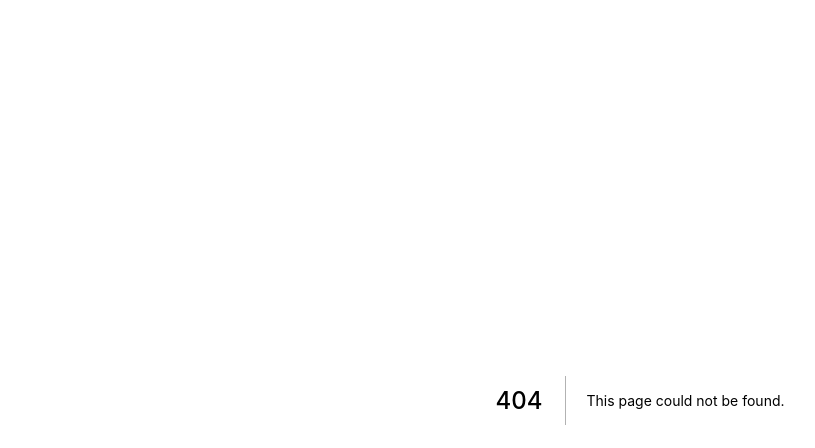
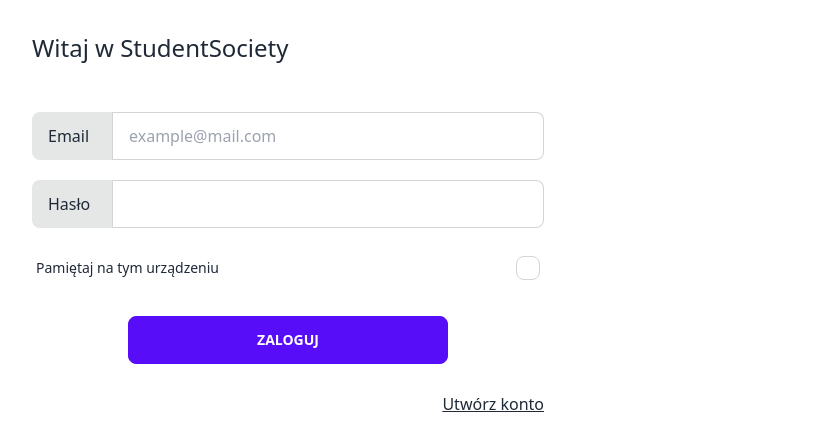
Before and after one commit to EP-coode/ZPI, a Next.js app in the folder renderer/: page /login in a window 1280 px wide. Before the commit this address had no page. Shown: the top 448 px of the page, without its empty margins (0-815 px from the left). Built offline with nearby package versions, Linux system fonts and the light colour scheme.

Commit message:
imlement login form view; imlement skeleto of uath service

```diff
--- a/renderer/package.json
+++ b/renderer/package.json
@@ -10,6 +10,7 @@
   },
   "dependencies": {
     "classnames": "^2.3.2",
+    "jwt-decode": "^3.1.2",
     "next": "12.3.1",
     "react": "18.2.0",
     "react-dom": "18.2.0"
--- a/renderer/pages/index.tsx
+++ b/renderer/pages/index.tsx
@@ -1,6 +1,4 @@
 import type { NextPage } from "next";
-import Head from "next/head";
-import Image from "next/image";
 
 const Home: NextPage = () => {
   return <div>INDEX PAGE</div>;
--- /dev/null
+++ b/renderer/pages/login.tsx
@@ -0,0 +1,13 @@
+import type { NextPage } from "next";
+import FullPageFormWrapper from "../src/layout/FullPageFormWrapper";
+import LoginForm from "../src/components/LoginForm";
+
+const Login: NextPage = () => {
+  return (
+    <FullPageFormWrapper>
+      <LoginForm />
+    </FullPageFormWrapper>
+  );
+};
+
+export default Login;
--- /dev/null
+++ b/renderer/pages/register.tsx
@@ -0,0 +1,8 @@
+import { NextPage } from "next";
+import FullPageFormWrapper from "../src/layout/FullPageFormWrapper";
+
+const Register: NextPage = () => {
+  return <FullPageFormWrapper>register</FullPageFormWrapper>;
+};
+
+export default Register;
--- /dev/null
+++ b/renderer/src/components/LoginForm.tsx
@@ -0,0 +1,75 @@
+import Link from "next/link";
+import React, { useState } from "react";
+
+type Props = {};
+
+const LoginForm = (props: Props) => {
+  const [rememberOnThisDevice, setRememberOnThisDevice] = useState(false);
+
+  const handleFormSubmit = (e: React.SyntheticEvent) => {
+    e.preventDefault();
+
+    const target = e.target as typeof e.target & {
+      email: { value: string };
+      password: { value: string };
+    };
+
+    alert(`Loguje jako: ${target.email.value}, ${target.password.value}`)
+
+    //TODO podpięcie do serwera
+
+  };
+
+  return (
+    <form
+      onSubmit={handleFormSubmit}
+      className="h-full max-w-xl min-w-[20rem] w-full bg-base-100 p-8 flex flex-col gap-5 rounded-md"
+    >
+      <h1 className="text-2xl mb-7">Witaj w StudentSociety</h1>
+      <label className="input-group">
+        <span className="w-20">Email</span>
+        <input
+          type="text"
+          name="email"
+          placeholder="example@mail.com"
+          className="input input-bordered w-0 flex-grow"
+        />
+      </label>
+
+      <label className="input-group">
+        <span className="w-20">Hasło</span>
+        <input
+          type="password"
+          name="password"
+          className="input input-bordered w-0 flex-grow"
+        />
+      </label>
+
+      <label className="label cursor-pointer">
+        <span className="label-text">Pamiętaj na tym urządzeniu</span>
+        <input
+          type="checkbox"
+          checked={rememberOnThisDevice}
+          onClick={() => {
+            setRememberOnThisDevice((prevState) => !prevState);
+          }}
+          className="checkbox"
+        />
+      </label>
+
+      <input
+        type="submit"
+        className="btn btn-primary w-full max-w-xs mx-auto my-2"
+        value="Zaloguj"
+      />
+
+      <div className="form-control ml-auto mr-0">
+        <Link href={"/register"}>
+          <a className="link">Utwórz konto</a>
+        </Link>
+      </div>
+    </form>
+  );
+};
+
+export default LoginForm;
--- /dev/null
+++ b/renderer/src/layout/FullPageFormWrapper.tsx
@@ -0,0 +1,28 @@
+import React from "react";
+
+type Props = {
+  children: React.ReactNode;
+};
+
+const FullPageFormWrapper = ({ children }: Props) => {
+  return (
+    <div
+      className={`
+            min-w-full
+            min-h-screen
+            bg-gradient-to-br from-indigo-500 via-purple-500 to-pink-500`}
+    >
+      <div
+        className={`fixed top-1/2 left-1/2 -translate-y-1/2 -translate-x-1/2
+            w-4/5
+            min-w-fit
+            flex justify-around
+        `}
+      >
+        {children}
+      </div>
+    </div>
+  );
+};
+
+export default FullPageFormWrapper;
--- a/renderer/tailwind.config.js
+++ b/renderer/tailwind.config.js
@@ -2,7 +2,7 @@
 module.exports = {
   content: [
     "./pages/**/*.{js,ts,jsx,tsx}",
-    "./components/**/*.{js,ts,jsx,tsx}",
+    "./src/components/**/*.{js,ts,jsx,tsx}",
   ],
   theme: {
     extend: {},
```
Also changed, not shown: renderer/pages/_app.tsx (+4 -4 lines), renderer/src/context/LoginContext.tsx (added, +53 -0 lines), renderer/src/services/Auth.ts (added, +187 -0 lines), 1 other file (tests, documents, lock files or other folders).
